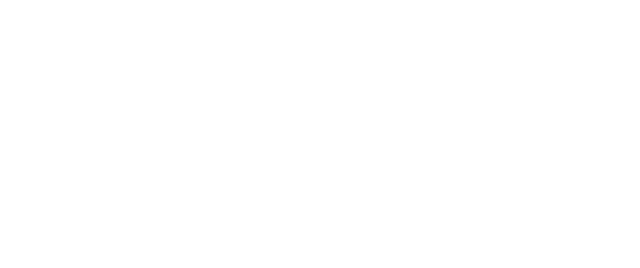
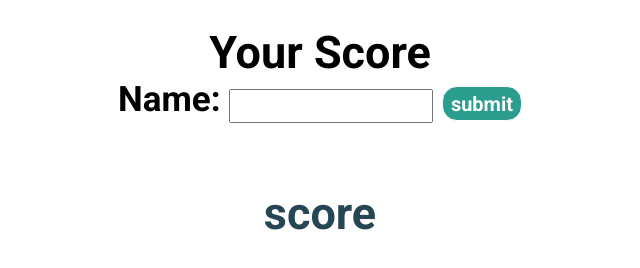
Before and after one commit to Dimavich/Web-dev-quiz, a plain HTML site: page Assets/deveope/score.html in a window 1280 px wide. Shown: the whole page, without its empty margins (320-960 px from the left). Drawn offline with Linux system fonts and the light colour scheme.

Commit message:
got the score and local storage tsetup

```diff
--- a/Assets/deveope/score.html
+++ b/Assets/deveope/score.html
@@ -0,0 +1,26 @@
+<!DOCTYPE html>
+<html lang="en">
+<head>
+    <meta charset="UTF-8">
+    <meta http-equiv="X-UA-Compatible" content="IE=edge">
+    <meta name="viewport" content="width=device-width, initial-scale=1.0">
+    <link rel="stylesheet" href="./styles.css">
+    <title>Quiz Score</title>
+</head>
+<body>
+    <h1 class="title"> Your Score</h1>
+    <main class="score">
+        <form>
+            <label for="name">Name:</label>
+            <input type="text" id="nameEl">
+            <input type="submit" value="submit" id="submit-btn">
+        </form>
+        <div class="results" >
+            <ul class="result-list">
+                <li id="result">score</li>
+            </ul>
+        </div>
+    </main>
+    <script src="./score.js"></script>
+</body>
+</html>
--- /dev/null
+++ b/Assets/deveope/score.js
@@ -0,0 +1,13 @@
+var nameEl = document.getElementById('nameEl');
+var submit = document.getElementById('submit-btn');
+var results = document.getElementById('result');
+submit.addEventListener("click", scoreFunc);
+var score = JSON.parse(localStorage.getItem('Score'));
+
+// score
+function scoreFunc (event){
+    event.preventDefault();
+    localStorage.setItem('Name', JSON.stringify(nameEl.value));
+    var user = JSON.parse(localStorage.getItem('Name'));
+    results.textContent = user + ' : ' + score;
+};
--- a/Assets/deveope/styles.css
+++ b/Assets/deveope/styles.css
@@ -77,3 +77,41 @@ a {
 .hide {
     display: none;
 }
+
+form {
+    font-size: 35px;
+    font-weight: bold;
+    text-align: center;
+    margin: auto;
+}
+
+#nameEl {
+    height: 30px;
+    width: 200px;
+}
+
+#submit-btn {
+    height: 35px;
+    width: 80px;
+    font-size: 20px;
+    font-weight: bold;
+    background-color: #2a9d8f;
+    color: white;
+    border: solid white 1px;
+    border-radius: 15px;
+}
+
+#submit-btn:hover {
+    background-color: teal;
+}
+
+.results {
+    text-align: center;
+    margin-top: 5%;
+}
+
+#result {
+    font-size: 45px;
+    font-weight: bold;
+    color: #264653;
+}
```
Also changed, not shown: Assets/deveope/scripts.js (+24 -10 lines).
